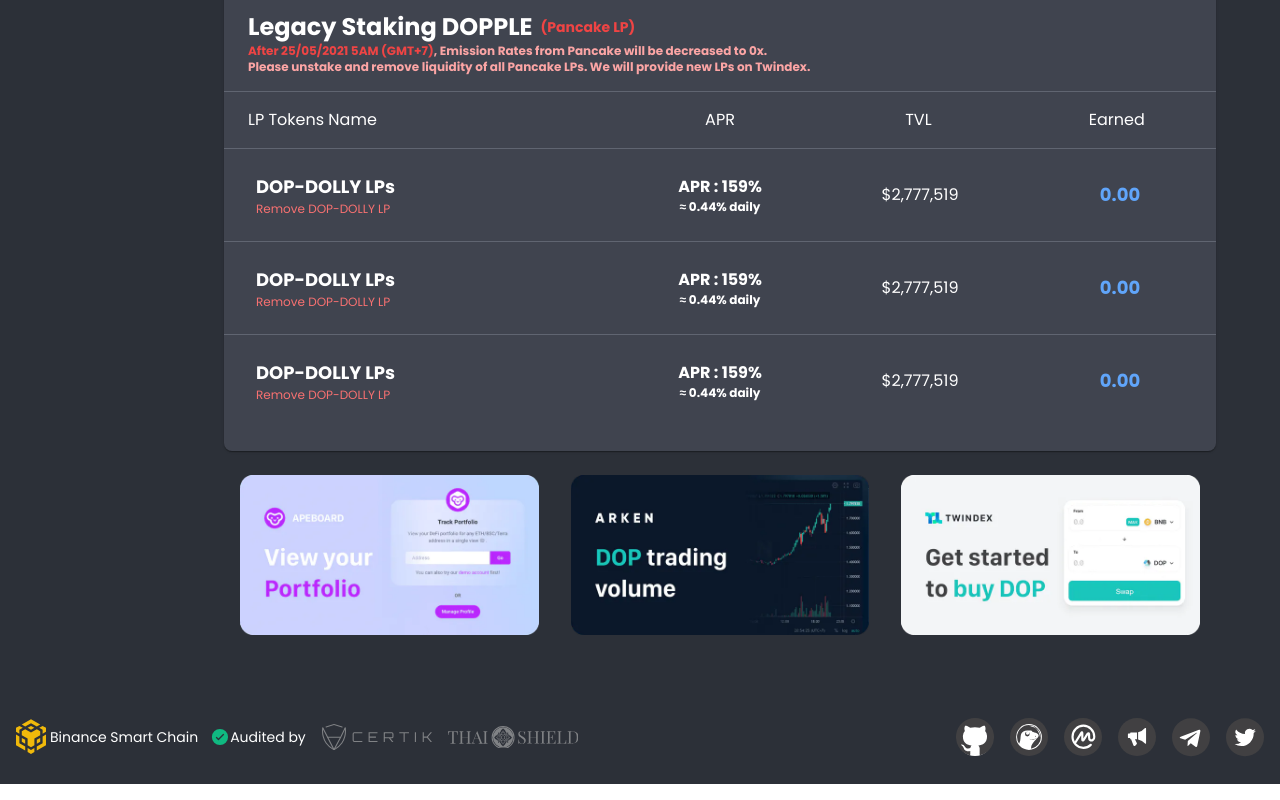
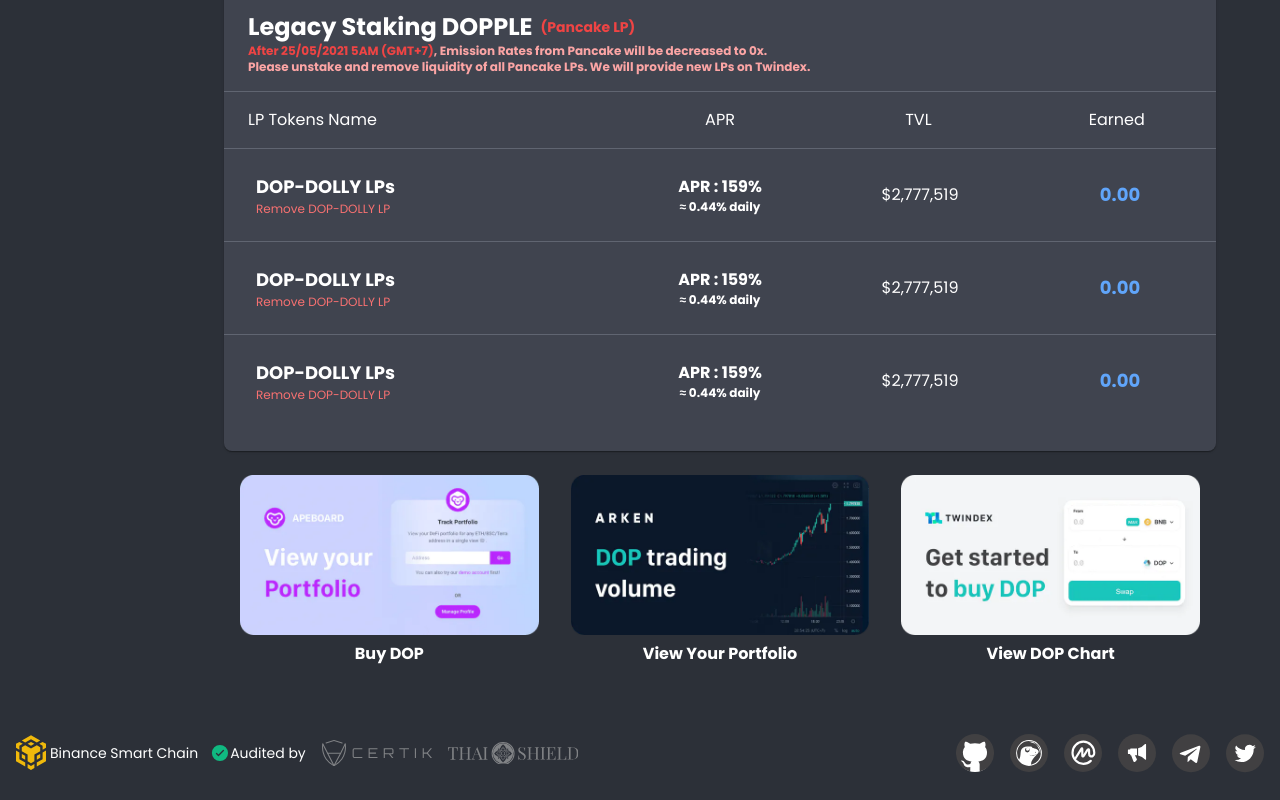
Before and after one commit to adeebahmad01/dopple, a React (Create React App) app: page /stake in a window 1280 px wide. Shown: the part 2632-3432 px from the top of the page. Built offline with nearby package versions, Linux system fonts and the light colour scheme.

Commit message:
POPUP DONE

```diff
--- a/src/components/Stake/NoobTools.jsx
+++ b/src/components/Stake/NoobTools.jsx
@@ -7,8 +7,8 @@
 const NoobTools = () => {
   return (
     <Container>
-      <div className="grid grid-cols-1 sm:grid-cols-3 mb-12 dark:text-white">
-        <div className="beginner-card px-4">
+      <div className="grid grid-cols-1 sm:grid-cols-3 dark:text-white">
+        <div className="beginner-card px-4 mb-8">
           <a
             target="_blank"
             href="https://twindex.com/#/swap?outputCurrency=0x844fa82f1e54824655470970f7004dd90546bb28"
@@ -23,53 +23,27 @@
                 margin: 0,
               }}
             >
-              <div
-                style={{
-                  boxSizing: "border-box",
-                  display: "block",
-                  maxWidth: "100%",
-                }}
-              >
-                <img
-                  alt
-                  aria-hidden="true"
-                  role="presentation"
-                  src={img1}
-                  style={{
-                    maxWidth: "100%",
-                    display: "block",
-                    margin: 0,
-                    border: "none",
-                    padding: 0,
-                  }}
-                />
-              </div>
               <img
                 src={img1}
                 decoding="async"
                 style={{
                   visibility: "inherit",
-                  position: "absolute",
                   inset: 0,
                   boxSizing: "border-box",
                   padding: 0,
                   border: "none",
                   margin: "auto",
                   display: "block",
-                  width: 0,
-                  height: 0,
                   minWidth: "100%",
-                  maxWidth: "100%",
-                  minHeight: "100%",
                   maxHeight: "100%",
                   objectFit: "contain",
                 }}
               />
             </div>
-            <div className="text-center -mt-8 font-bold">Buy DOP</div>
+            <div className="text-center font-bold">Buy DOP</div>
           </a>
         </div>
-        <div className="beginner-card px-4">
+        <div className="beginner-card px-4 mb-8">
           <a
             target="_blank"
             href="https://apeboard.finance/dashboard/null?chain=BSC"
@@ -84,55 +58,27 @@
                 margin: 0,
               }}
             >
-              <div
-                style={{
-                  boxSizing: "border-box",
-                  display: "block",
-                  maxWidth: "100%",
-                }}
-              >
-                <img
-                  alt
-                  aria-hidden="true"
-                  role="presentation"
-                  src={img2}
-                  style={{
-                    maxWidth: "100%",
-                    display: "block",
-                    margin: 0,
-                    border: "none",
-                    padding: 0,
-                  }}
-                />
-              </div>
               <img
                 src={img2}
                 decoding="async"
                 style={{
                   visibility: "inherit",
-                  position: "absolute",
                   inset: 0,
                   boxSizing: "border-box",
                   padding: 0,
                   border: "none",
                   margin: "auto",
                   display: "block",
-                  width: 0,
-                  height: 0,
                   minWidth: "100%",
-                  maxWidth: "100%",
-                  minHeight: "100%",
                   maxHeight: "100%",
                   objectFit: "contain",
                 }}
               />
             </div>
-            <div className="text-center -mt-8 font-bold">
-              View Your Portfolio
-            </div>
+            <div className="text-center font-bold">View Your Portfolio</div>
           </a>
         </div>
-        <div className="beginner-card transform px-4">
+        <div className="beginner-card transform mb-8 px-4">
           <a
             target="_blank"
             href="https://swap.arken.finance/#/tokens/bsc_twindex_0x844fa82f1e54824655470970f7004dd90546bb28_0xe9e7cea3dedca5984780bafc599bd69add087d56"
@@ -147,50 +93,24 @@
                 margin: 0,
               }}
             >
-              <div
-                style={{
-                  boxSizing: "border-box",
-                  display: "block",
-                  maxWidth: "100%",
-                }}
-              >
-                <img
-                  alt
-                  aria-hidden="true"
-                  role="presentation"
-                  src={img3}
-                  style={{
-                    maxWidth: "100%",
-                    display: "block",
-                    margin: 0,
-                    border: "none",
-                    padding: 0,
-                  }}
-                />
-              </div>
               <img
                 src={img3}
                 decoding="async"
                 style={{
                   visibility: "inherit",
-                  position: "absolute",
                   inset: 0,
                   boxSizing: "border-box",
                   padding: 0,
                   border: "none",
                   margin: "auto",
                   display: "block",
-                  width: 0,
-                  height: 0,
                   minWidth: "100%",
-                  maxWidth: "100%",
-                  minHeight: "100%",
                   maxHeight: "100%",
                   objectFit: "contain",
                 }}
               />
             </div>
-            <div className="text-center -mt-8 font-bold">View DOP Chart</div>
+            <div className="text-center font-bold">View DOP Chart</div>
           </a>
         </div>
       </div>
```
